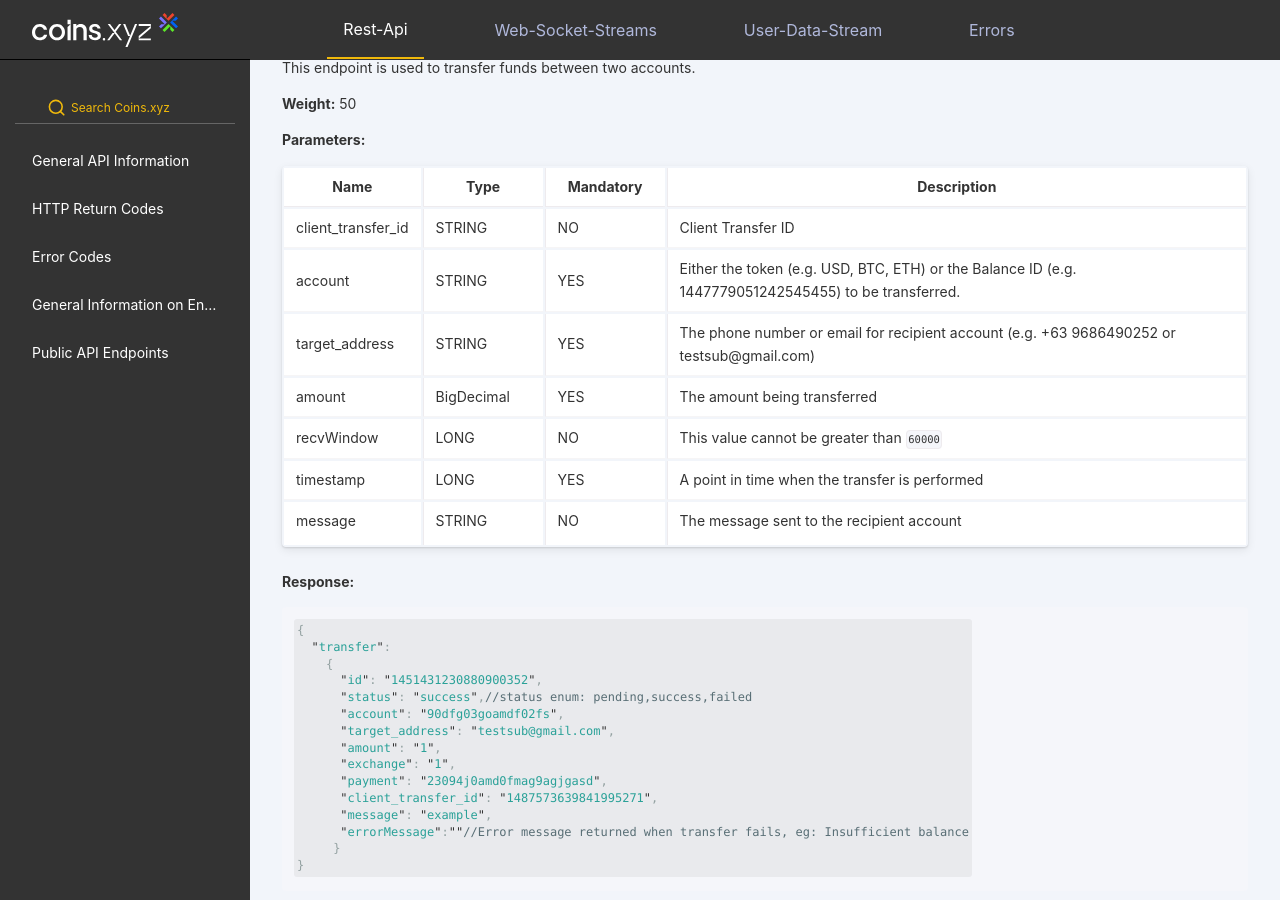
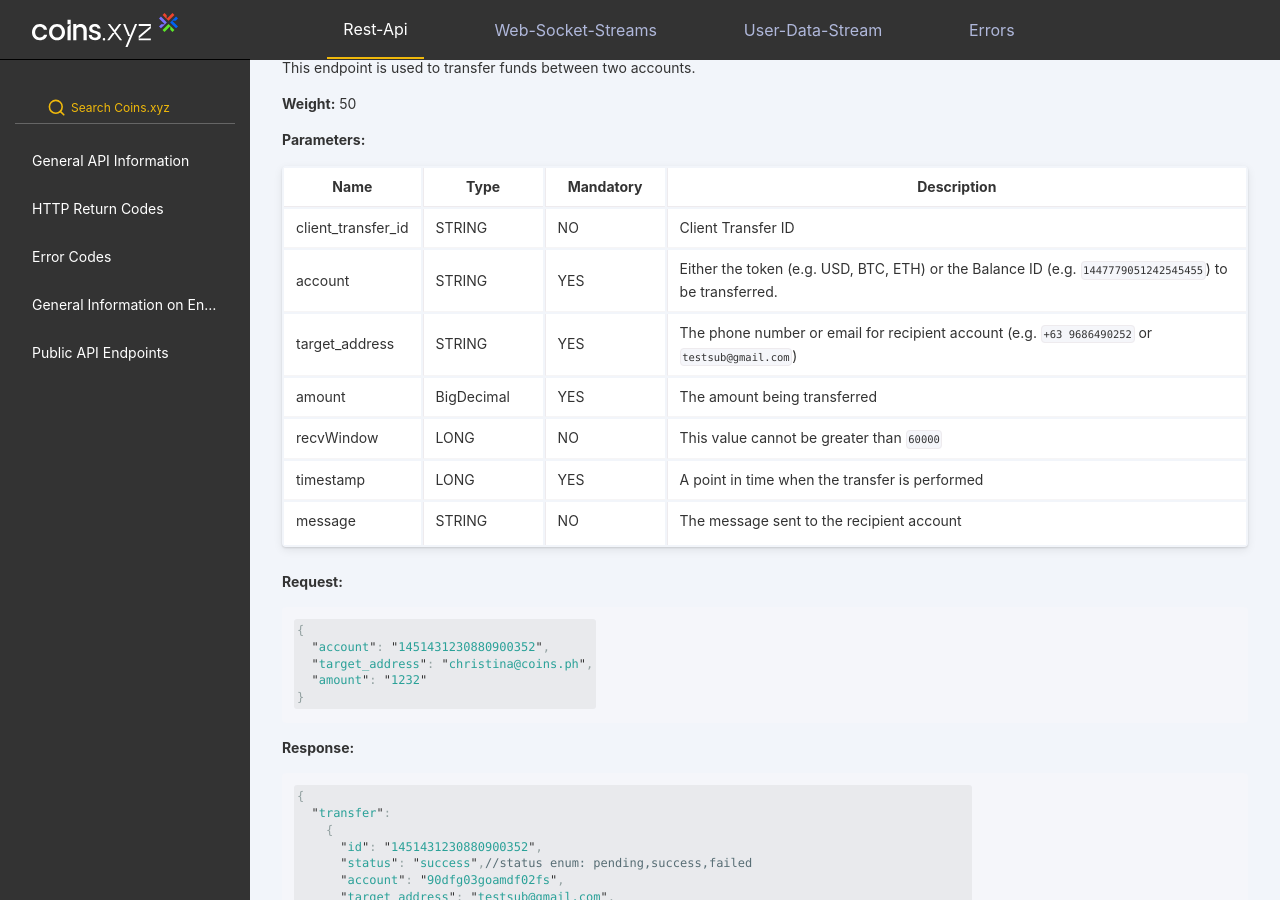
Before and after one commit to coins-docs/xyz, a Jekyll site: the page built from docs/rest-api.md, in a window 1280 px wide and 900 px high, scrolled down 14875 px. Built offline with Jekyll 4.4.1, drawn with Linux system fonts in a browser that asks for light colours.

Commit message:
Update rest-api.md

````diff
--- a/docs/rest-api.md
+++ b/docs/rest-api.md
@@ -750,12 +750,21 @@ This endpoint is used to transfer funds between two accounts.
 Name       | Type  | Mandatory | Description
 -----------------|--------|-----------|--------------------------------------------------------------------------------------
 client_transfer_id | STRING | NO | Client Transfer ID
-account      | STRING | YES    | Either the token (e.g. USD, BTC, ETH) or the Balance ID (e.g. 1447779051242545455) to be transferred.
-target_address   | STRING | YES    | The phone number or email for recipient account (e.g. +63 9686490252 or testsub@gmail.com)
+account      | STRING | YES    | Either the token (e.g. USD, BTC, ETH) or the Balance ID (e.g. `1447779051242545455`) to be transferred.
+target_address   | STRING | YES    | The phone number or email for recipient account (e.g. `+63 9686490252` or `testsub@gmail.com`)
 amount      | BigDecimal | YES    | The amount being transferred
 recvWindow | LONG  | NO    | This value cannot be greater than `60000`
 timestamp     | LONG  | YES    | A point in time when the transfer is performed
 message     | STRING  | NO    | The message sent to the recipient account
+
+**Request:**
+```javascript
+{
+  "account": "1451431230880900352",
+  "target_address": "christina@coins.ph",
+  "amount": "1232"
+}
+```
 
 **Response:**
 ```javascript
````
